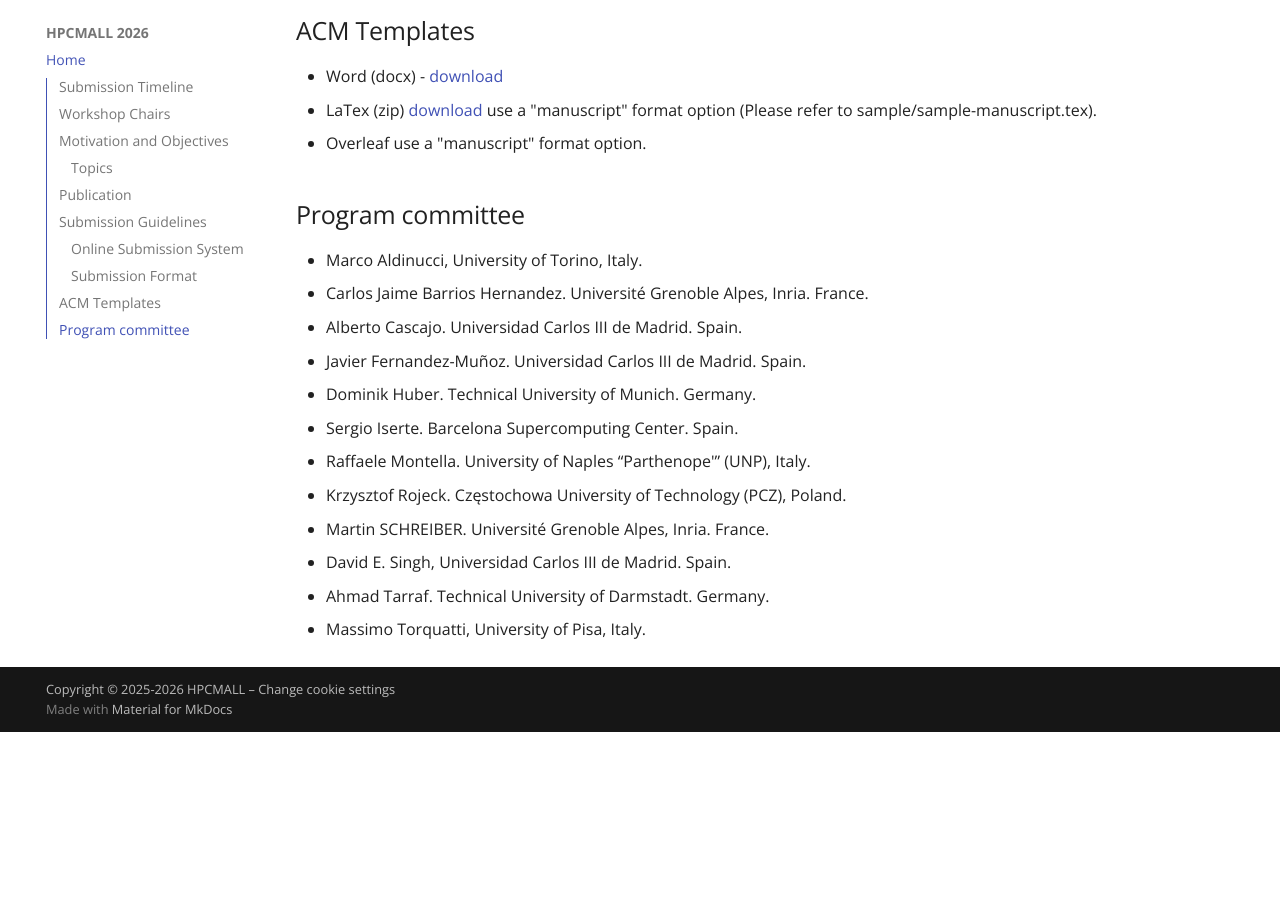
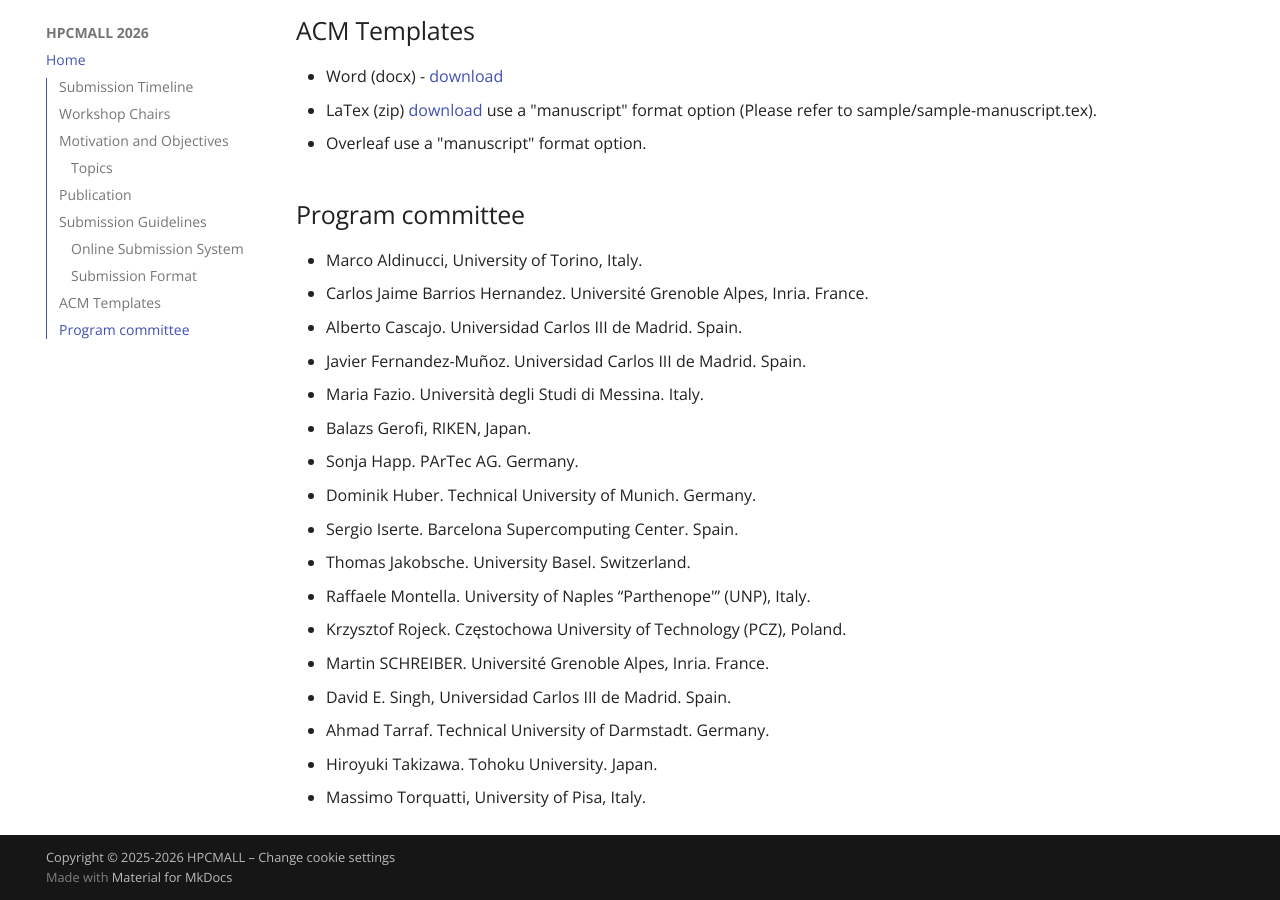
Before and after one commit to CoCo-ARCOS/HPCMALL2026, an MkDocs documentation site: the page built from docs/index.md, in a window 1280 px wide and 900 px high, scrolled down 2980 px. Built offline with MkDocs 1.6.1 and Material for MkDocs 9.7.7, drawn with Linux system fonts in a browser that asks for light colours; before the commit the page ends 3712 px from its top, so only the background shows below that.

Commit message:
new version web PC

```diff
--- a/docs/index.md
+++ b/docs/index.md
@@ -86,11 +86,16 @@
 * Carlos Jaime Barrios Hernandez. Université Grenoble Alpes, Inria. France.
 * Alberto Cascajo. Universidad Carlos III de Madrid. Spain.
 * Javier Fernandez-Muñoz. Universidad Carlos III de Madrid. Spain.
+* Maria Fazio. Università degli Studi di Messina. Italy.
+* Balazs Gerofi, RIKEN, Japan.
+* Sonja Happ. PArTec AG. Germany.
 * Dominik Huber. Technical University of Munich. Germany.
 * Sergio Iserte. Barcelona Supercomputing Center. Spain.
+* Thomas Jakobsche. University Basel. Switzerland.
 * Raffaele Montella. University of Naples “Parthenope'” (UNP), Italy.
 * Krzysztof Rojeck. Częstochowa University of Technology (PCZ), Poland.
 * Martin SCHREIBER. Université Grenoble Alpes, Inria. France.
 * David E. Singh, Universidad Carlos III de Madrid. Spain.
 * Ahmad Tarraf.  Technical University of Darmstadt. Germany.
+* Hiroyuki Takizawa. Tohoku University. Japan.
 * Massimo Torquatti, University of Pisa, Italy.
```
Also changed, not shown: 1 other file.
